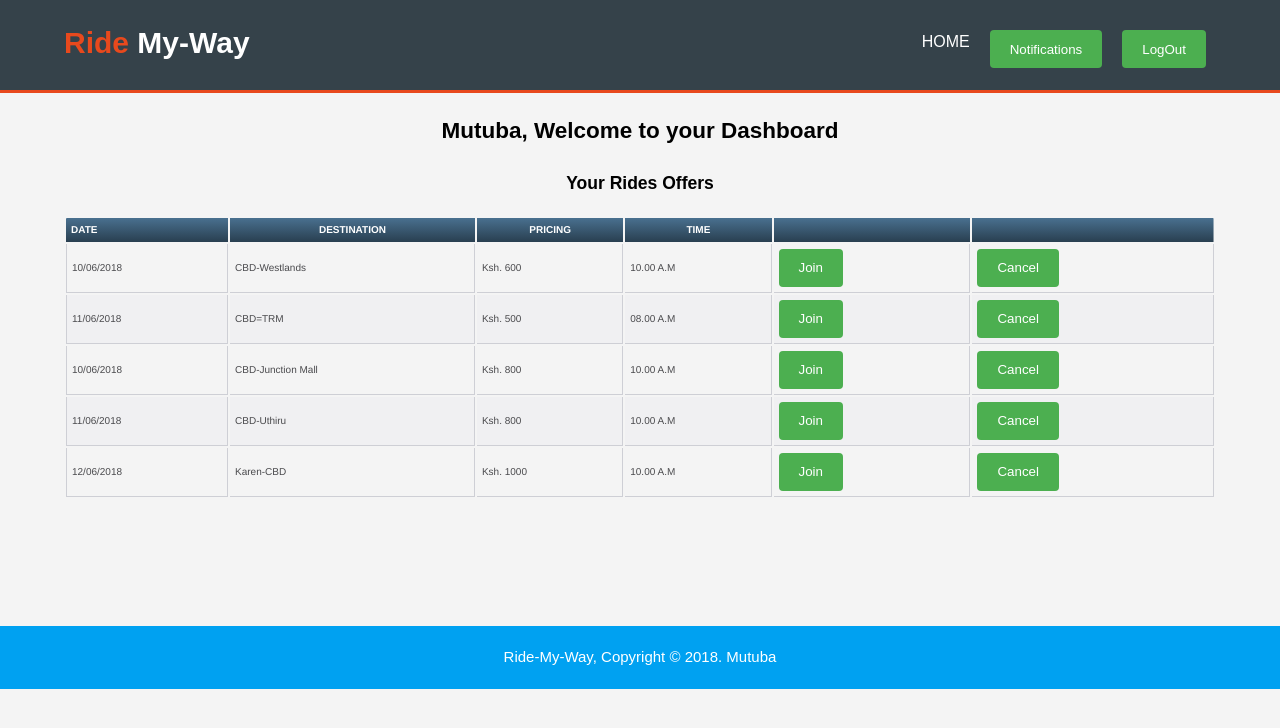
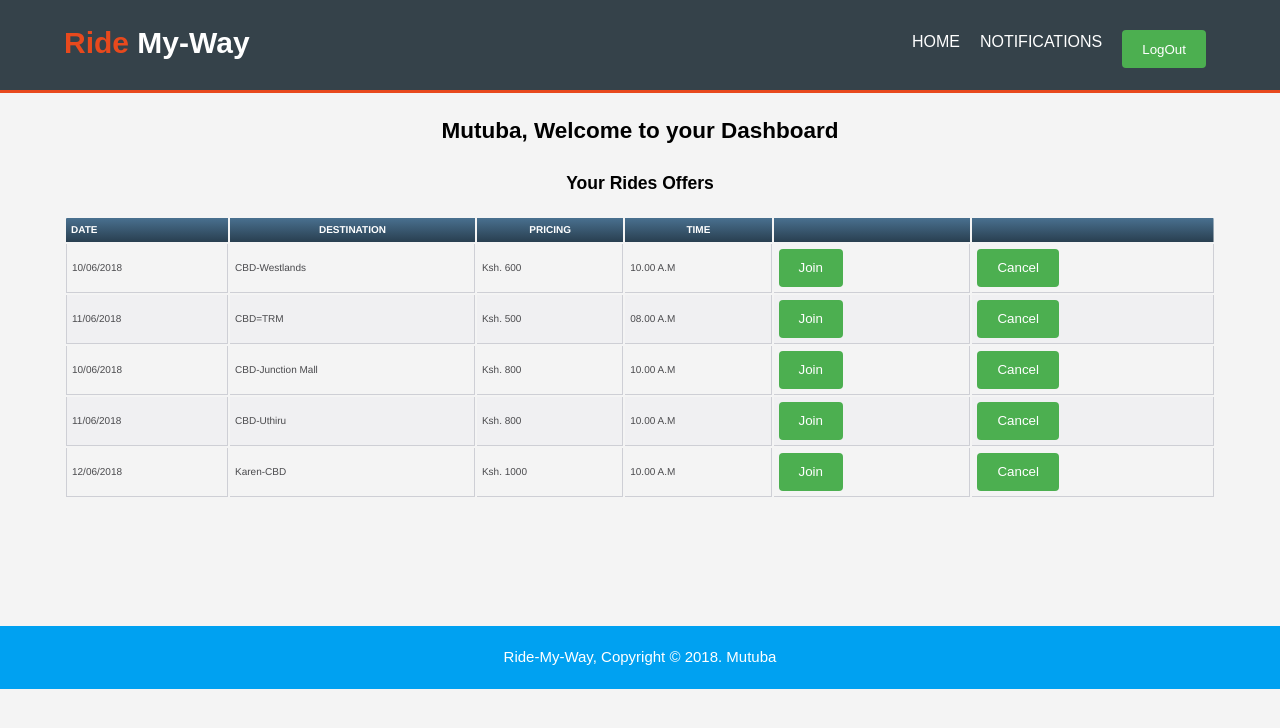
Before and after one commit to Mutuba/Mutuba.github.io, a plain HTML site: page passenger-dashboard.html in a window 1280 px wide. Drawn offline with Linux system fonts and the light colour scheme.

Commit message:
updated passenger-dashboard.html

```diff
--- a/passenger-dashboard.html
+++ b/passenger-dashboard.html
@@ -16,7 +16,7 @@
         <nav>
           <ul>
             <li ><a href="index.html">Home</a></li>
-            <li><a href="requests-notifications.html"><button type="submit" class="button_2">Notifications</button></a></li>
+            <li><a href="requests-notifications.html">Notifications</a></li>
             <li><a href="rides-taken.html"><button type="submit" class="button_2">LogOut</button></a></li>
           </ul>
         </nav>
```
